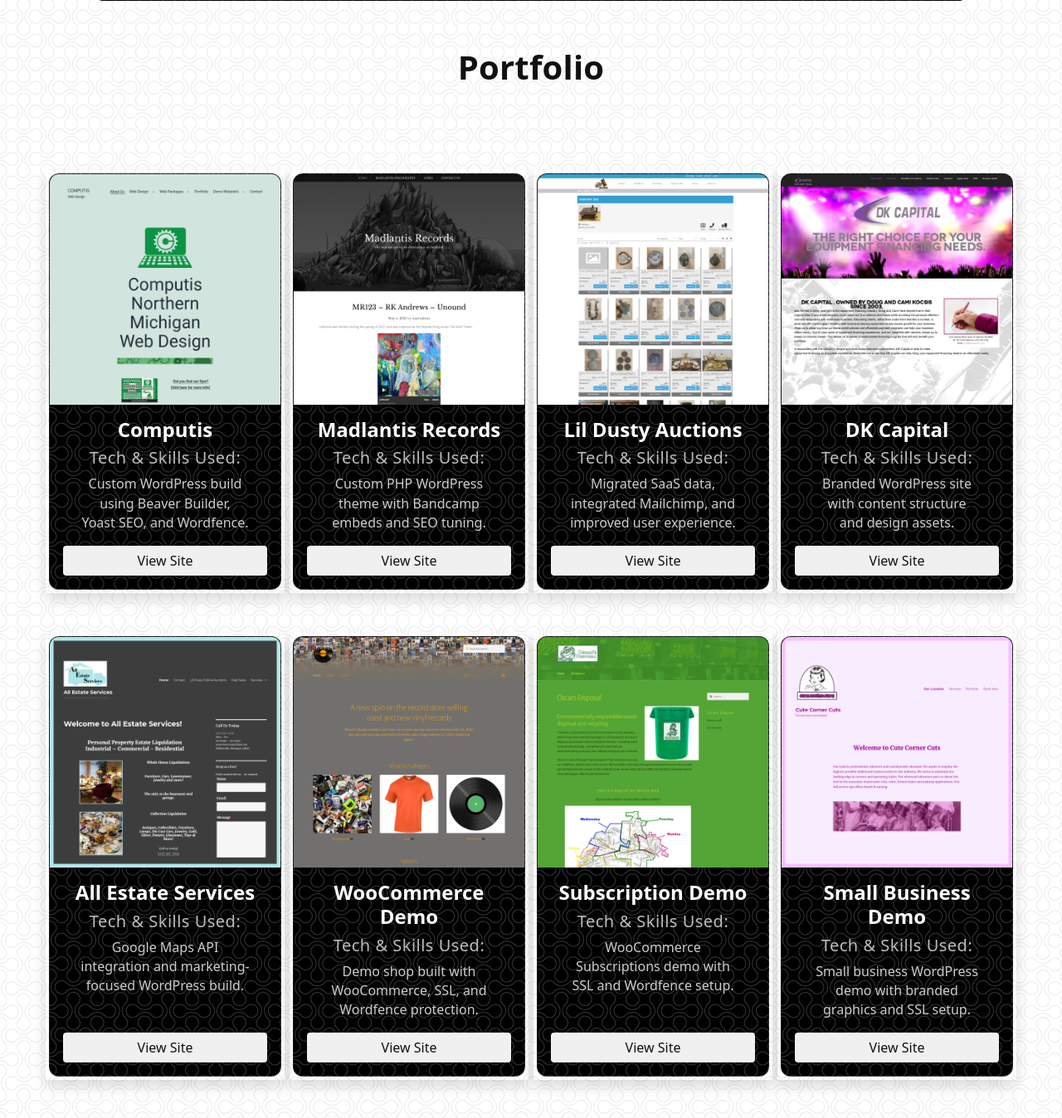
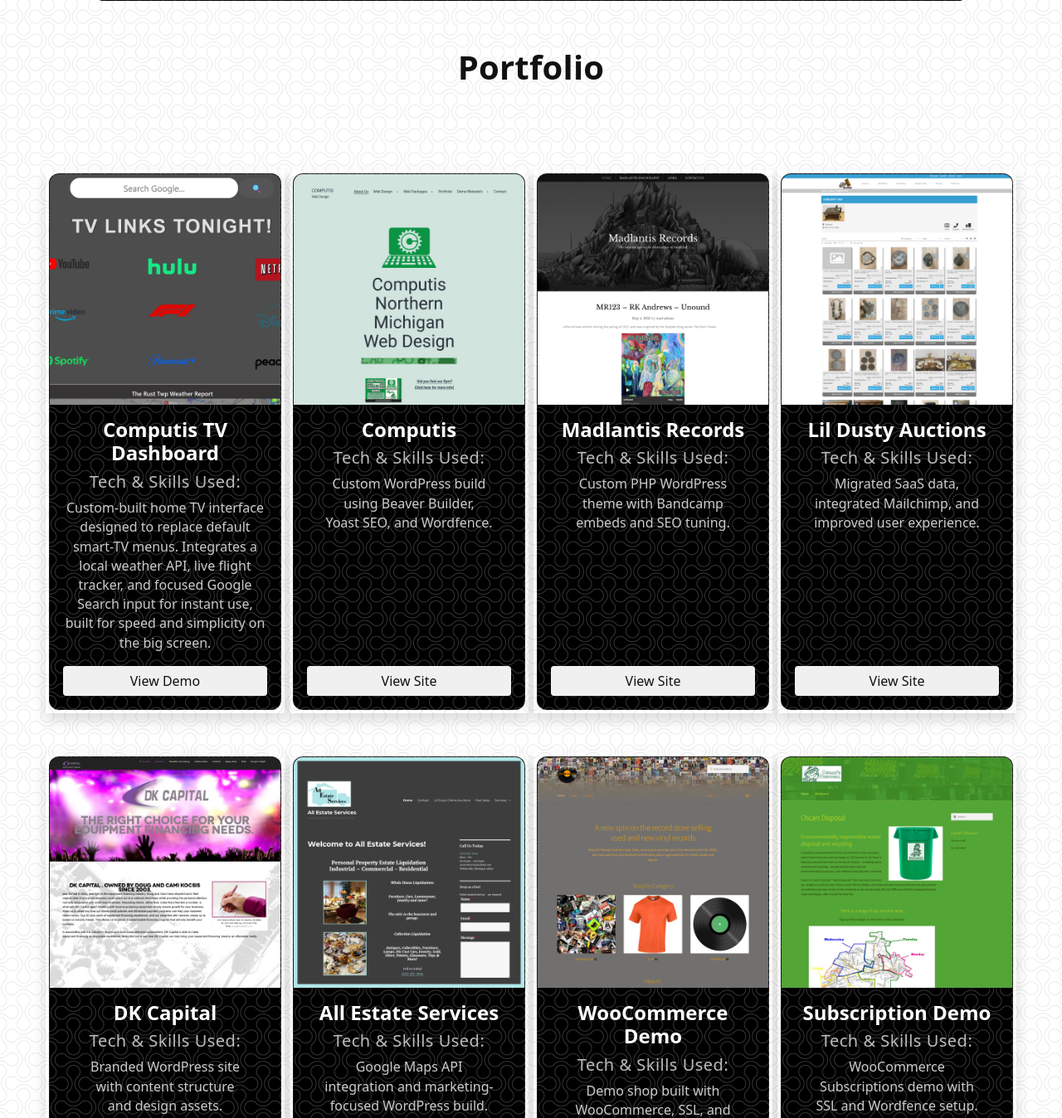
Before and after one commit to ComputisClark/phllpclrk-com, a PHP site: page / in a window 1280 px wide. Shown: the part 545-1893 px from the top of the page at 83% size. Run offline with PHP 8.4, Linux system fonts and the light colour scheme; some libraries are stand-ins or nearby versions.

Commit message:
Add new 2025 project: Computis TV Dashboard
• Introduced a new 2025 section in /data/projects.php
• Added “Computis TV Dashboard” — a custom browser-based home interface built to replace smart-TV menus
• Features integrated local weather API, live flight tracking, and Google Search input auto-focus for instant usability
• Designed for speed, clarity, and simplicity on large displays
• Added placeholder image reference: images/ComputisTV.png

```diff
--- a/data/projects.php
+++ b/data/projects.php
@@ -5,6 +5,19 @@
 // ============================================================
 
 $projects = [
+
+  // === 2025 ===
+  [
+    'title'    => 'Computis TV Dashboard',
+    'img'      => 'images/ComputisTV.png',
+    'alt'      => 'Computis TV dashboard interface',
+    'url'      => 'https://www.computis.us/tv/index.html',
+    'desc'     => 'Custom-built home TV interface designed to replace default smart-TV menus. Integrates a local weather API, live flight tracker, and focused Google Search input for instant use, built for speed and simplicity on the big screen.',
+    'button'   => 'View Demo',
+    'external' => true,
+    'year'     => 2025,
+    'month'    => 2,
+  ],
 
   // === 2024 ===
   [
```
